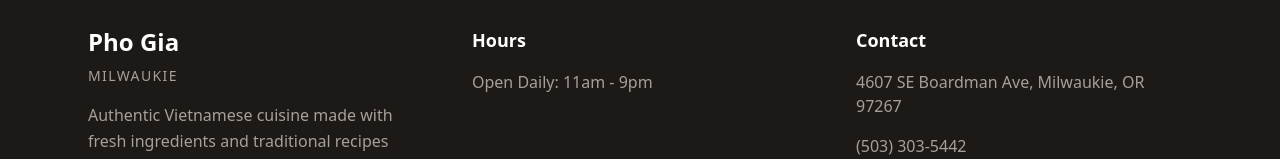
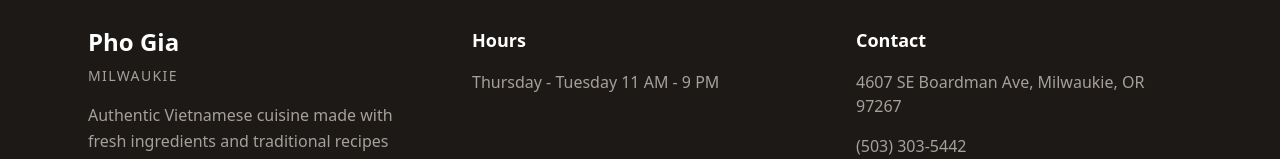
Before and after one commit to vietnguyen-dev/pho-gia, a Next.js app: page /faq in a window 1280 px wide. Shown: the part 2271-2430 px from the top of the page. Built offline with nearby package versions, Linux system fonts and the light colour scheme.

Commit message:
copy in footer

```diff
--- a/app/components/Footer.tsx
+++ b/app/components/Footer.tsx
@@ -21,7 +21,7 @@
           <div>
             <h4 className="text-lg font-semibold mb-4">Hours</h4>
             <div className="space-y-2 text-stone-400">
-              <p>Open Daily: 11am - 9pm</p>
+              <p>Thursday - Tuesday 11 AM - 9 PM</p>
             </div>
           </div>
 
```
